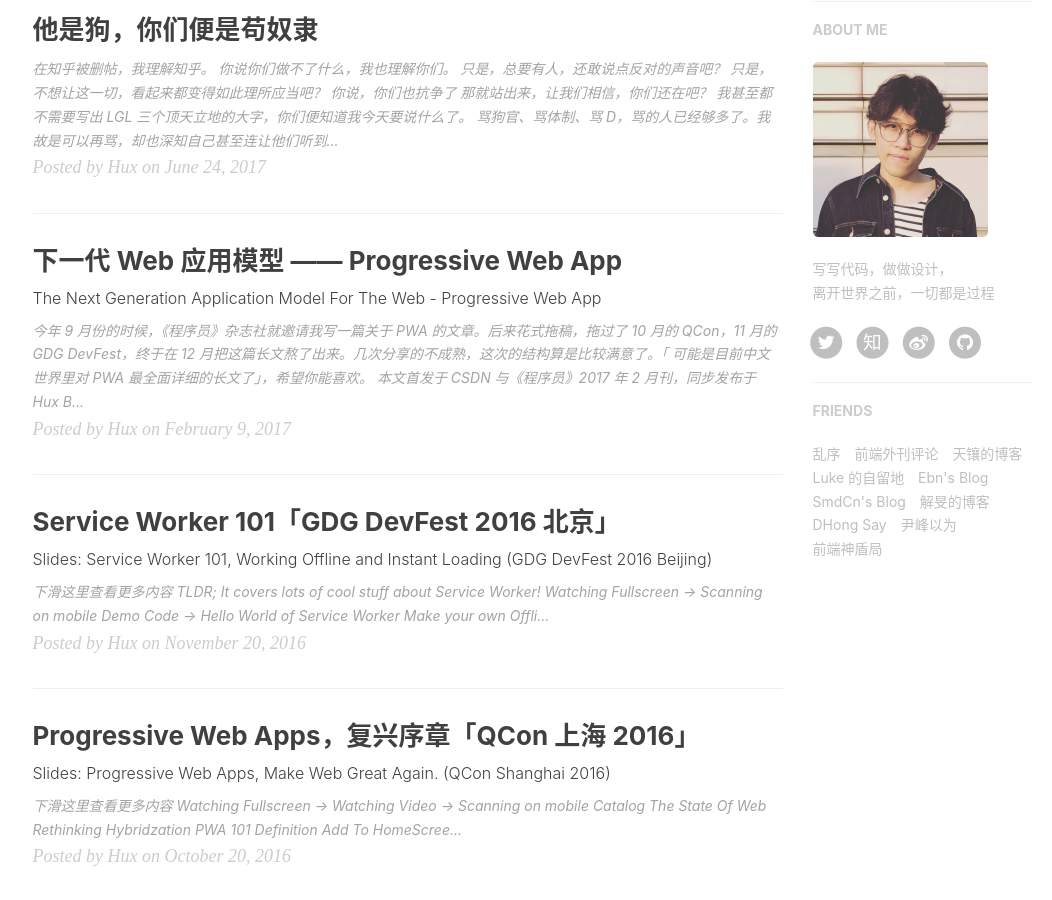
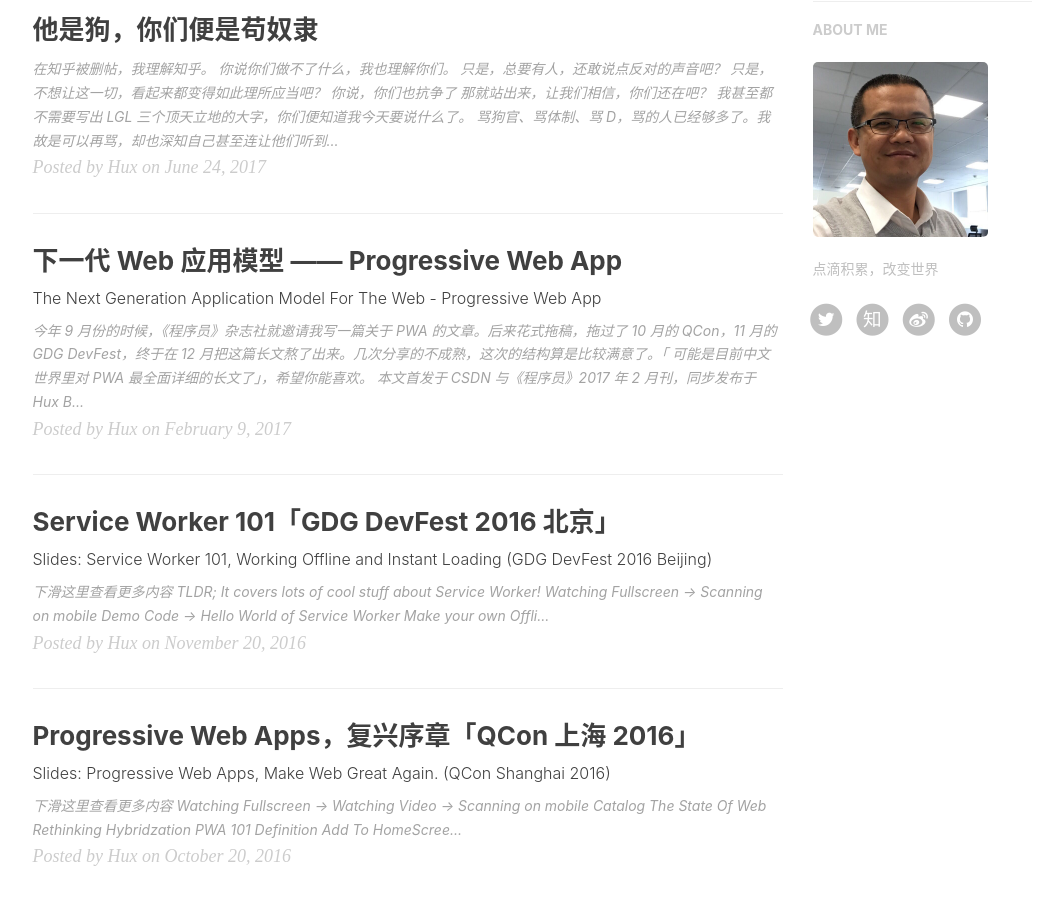
Before and after one commit to ma-depeng/ma-depeng.github.io, a Jekyll site: the page built from index.html, in a window 1280 px wide and 900 px high, scrolled down 692 px. Shown: the whole window, without its empty margins (135-1187 px from the left). Built offline with Jekyll 4.4.1, drawn with Linux system fonts in a browser that asks for light colours; nearby versions of some CDN libraries; the list of posts is cut into pages by our own code; comment, search, counter and statistics services are not loaded; some of the changed text lies outside the part shown.

Commit message:
Update for config.yml

```diff
--- a/_config.yml
+++ b/_config.yml
@@ -1,11 +1,11 @@
 # Site settings
-title: Hux Blog
-SEOTitle: 黄玄的博客 | Hux Blog
+title: Marvin's Blog
+SEOTitle: 德鹏的博客 | Marvin's Blog
 header-img: img/home-bg.jpg
-email: huxpro@gmail.com
-description: "关于前端与设计、黑客与画家 | 黄玄，Web & Mobile Lover，Software Engineer，UX Designer | 这里是 @Hux黄玄 的个人博客，与你一起发现更大的世界。"
-keyword: "黄玄, Hux黄玄, Hux, 鬼栈, huxpro, @huxpro, 黄玄的博客, Hux Blog, 博客, 个人网站, 互联网, Web, JavaScript, 前端, 设计"
-url: "https://huangxuan.me"              # your host, for absolute URL
+email: madepeng@outlook.com
+description: "一个普普通通的程序员，让我们一起改变世界"
+keyword: "马德鹏, Ma Depeng, Marvin"
+url: "http://www.madepeng.com"              # your host, for absolute URL
 baseurl: ""                             # for example, '/blog' if your blog hosted on 'host/blog'
 
 
@@ -48,7 +48,7 @@
 
 
 # Disqus settings
-disqus_username: hux
+disqus_username: ma-depeng
 
 # Netease setttings
 netease_comment: false
@@ -60,15 +60,15 @@
 # ba_track_id: [your track id]
 
 # Google Analytics
-ga_track_id: 'UA-49627206-1'            # Format: UA-xxxxxx-xx
-ga_domain: huangxuan.me
+#ga_track_id: ''            # Format: UA-xxxxxx-xx
+#ga_domain: madepeng.com
 
 
 
 # Sidebar settings
 sidebar: true                           # whether or not using Sidebar.
-sidebar-about-description: "写写代码，做做设计，<br>离开世界之前，一切都是过程"
-sidebar-avatar: /img/avatar-hux.jpg      # use absolute URL, seeing it's used in both `/` and `/about/`
+sidebar-about-description: "点滴积累，改变世界"
+sidebar-avatar: /img/madepeng.png      # use absolute URL, seeing it's used in both `/` and `/about/`
 
 
 
@@ -85,39 +85,12 @@
 
 
 # Friends
-friends: [
-    {
+#friends: [
+#    {
     #     title: "Su",
     #     href: "http://su.gallery/"
     # },{
-        title: "乱序",
-        href: "http://mida.re/"
-    },{
-        title: "前端外刊评论",
-        href: "http://qianduan.guru/"
-    },{
-        title: "天镶的博客",
-        href: "http://lingyu.wang/"
-    },{
-        title: "Luke 的自留地",
-        href: "http://hmqk1995.github.io"
-    },{
-        title: "Ebn's Blog",
-        href: "http://ebnbin.com/"
-    },{
-        title: "SmdCn's Blog",
-        href: "http://blog.smdcn.net"
-    },{
-        title: "解旻的博客",
-        href: "http://xieminis.me/"
-    },{
-        title: "DHong Say",
-        href: "http://dhong.co"
-    },{
-        title: "尹峰以为",
-        href: "http://ingf.github.io/"
-    },{
-        title: "前端神盾局",
-        href: "http://wepiaofei.github.io/blog/"
-    }
-]
+    #    title: "乱序",
+    #    href: "http://mida.re/"
+    #}
+#]
```
Also changed, not shown: img/about-bg-o.jpg (deleted), img/avatar-hux-home.jpg (deleted), img/avatar-hux.jpg (deleted), img/blog-md-navbar.gif (deleted), img/icon_wechat.png (deleted), img/madepeng.png (added), img/post-bg-see-u-ali.jpg (deleted).
